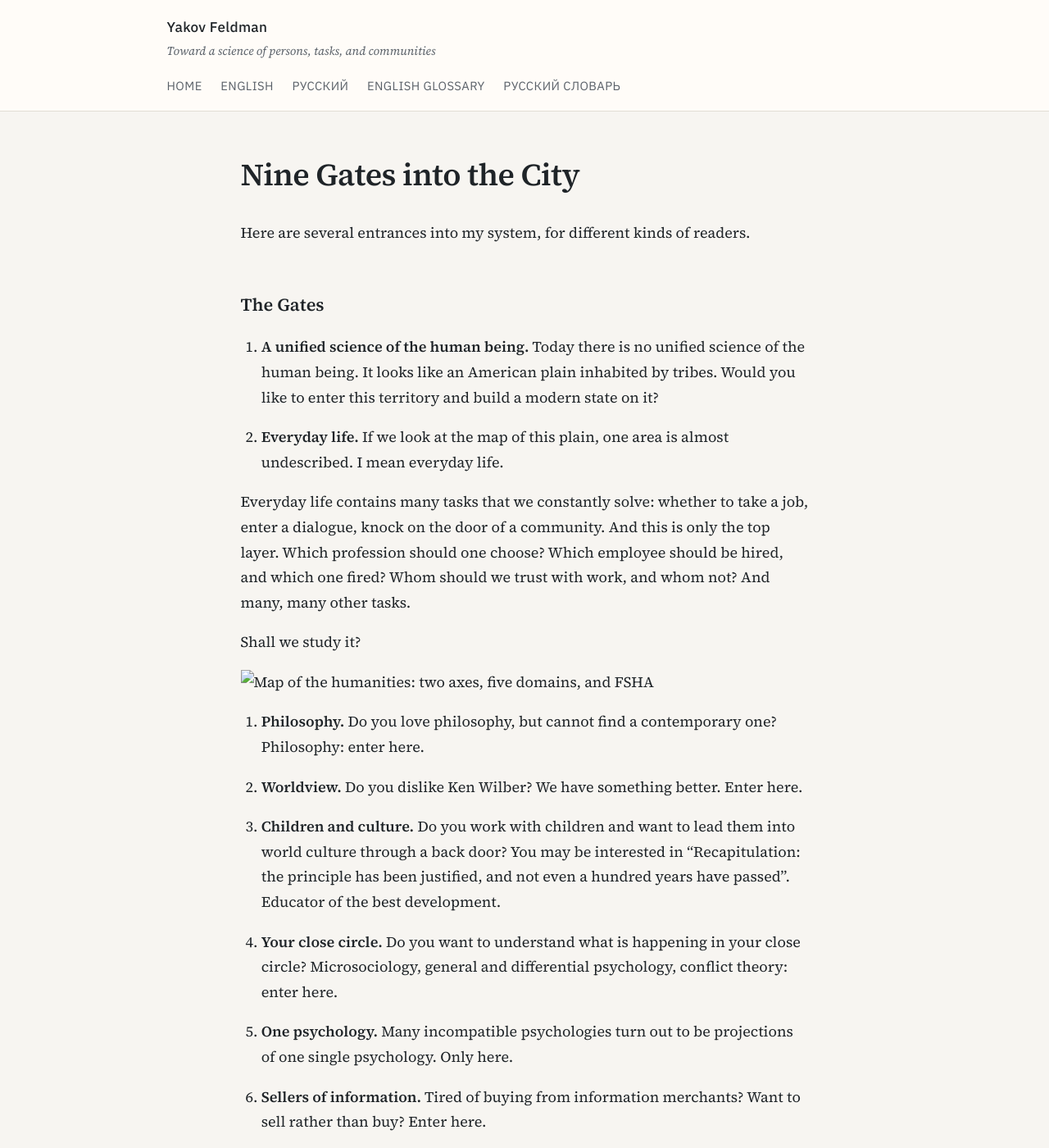
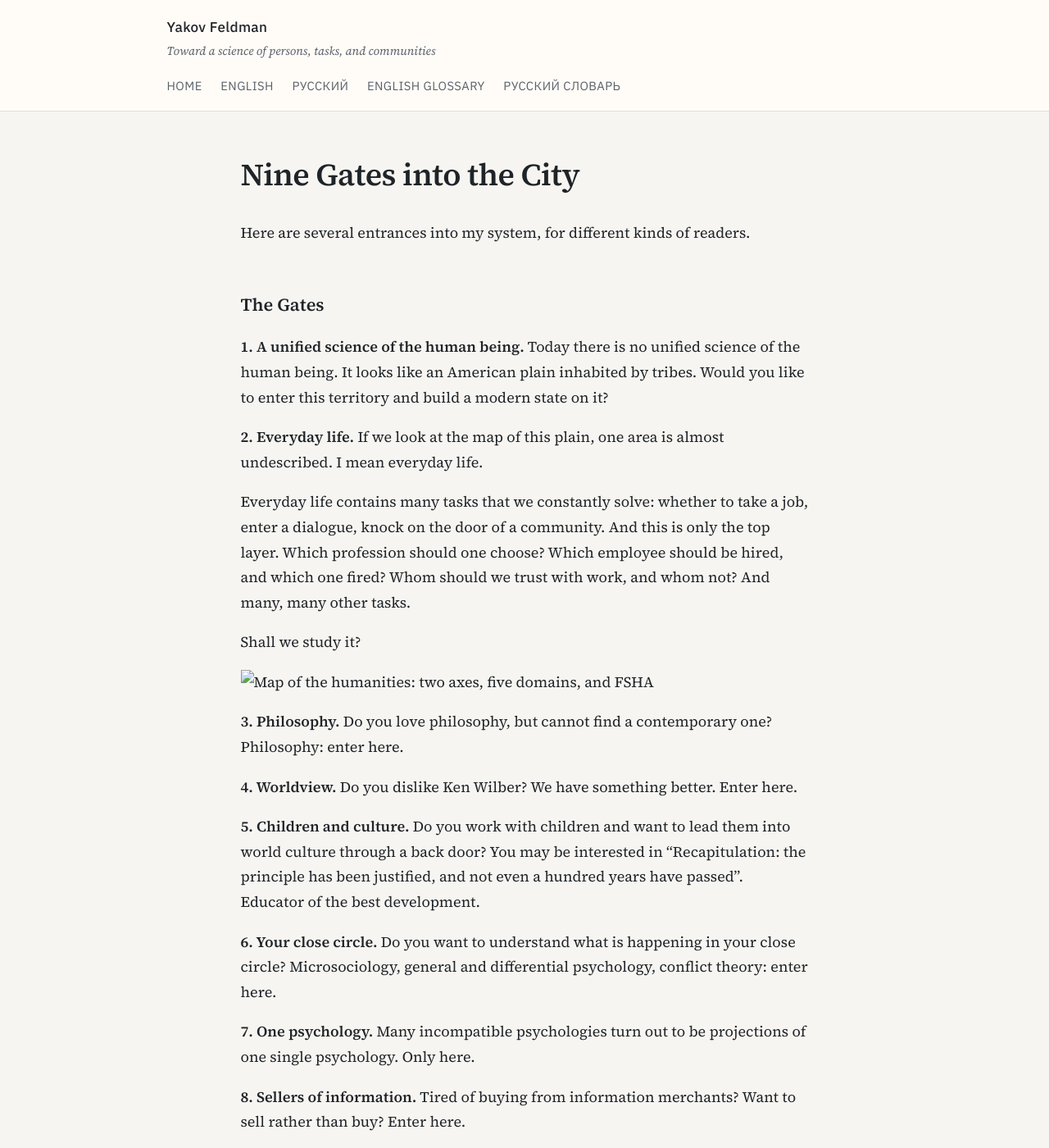
Before and after one commit to jfeldman777/books, a Jekyll site: the page built from 20_nine_gates_en.md, in a window 1280 px wide and 1400 px high. Shown: the whole window at 82% size. Built offline with Jekyll 4.4.1, drawn with Linux system fonts in a browser that asks for light colours; our own code applies the rules of GitHub Pages for plain Markdown files; some of the changed text lies outside the part shown.

Commit message:
номера

```diff
--- a/20_nine_gates_en.md
+++ b/20_nine_gates_en.md
@@ -4,9 +4,9 @@ Here are several entrances into my system, for different kinds of readers.
 
 ## The Gates
 
-1. **A unified science of the human being.** Today there is no unified science of the human being. It looks like an American plain inhabited by tribes. Would you like to enter this territory and build a modern state on it?
+**1. A unified science of the human being.** Today there is no unified science of the human being. It looks like an American plain inhabited by tribes. Would you like to enter this territory and build a modern state on it?
 
-2. **Everyday life.** If we look at the map of this plain, one area is almost undescribed. I mean everyday life.
+**2. Everyday life.** If we look at the map of this plain, one area is almost undescribed. I mean everyday life.
 
 Everyday life contains many tasks that we constantly solve: whether to take a job, enter a dialogue, knock on the door of a community. And this is only the top layer. Which profession should one choose? Which employee should be hired, and which one fired? Whom should we trust with work, and whom not? And many, many other tasks.
 
@@ -14,19 +14,19 @@ Shall we study it?
 
 ![Map of the humanities: two axes, five domains, and FSHA](assets/images/humanities-map-two-axes-en.svg)
 
-3. **Philosophy.** Do you love philosophy, but cannot find a contemporary one? Philosophy: enter here.
+**3. Philosophy.** Do you love philosophy, but cannot find a contemporary one? Philosophy: enter here.
 
-4. **Worldview.** Do you dislike Ken Wilber? We have something better. Enter here.
+**4. Worldview.** Do you dislike Ken Wilber? We have something better. Enter here.
 
-5. **Children and culture.** Do you work with children and want to lead them into world culture through a back door? You may be interested in “Recapitulation: the principle has been justified, and not even a hundred years have passed”. Educator of the best development.
+**5. Children and culture.** Do you work with children and want to lead them into world culture through a back door? You may be interested in “Recapitulation: the principle has been justified, and not even a hundred years have passed”. Educator of the best development.
 
-6. **Your close circle.** Do you want to understand what is happening in your close circle? Microsociology, general and differential psychology, conflict theory: enter here.
+**6. Your close circle.** Do you want to understand what is happening in your close circle? Microsociology, general and differential psychology, conflict theory: enter here.
 
-7. **One psychology.** Many incompatible psychologies turn out to be projections of one single psychology. Only here.
+**7. One psychology.** Many incompatible psychologies turn out to be projections of one single psychology. Only here.
 
-8. **Sellers of information.** Tired of buying from information merchants? Want to sell rather than buy? Enter here.
+**8. Sellers of information.** Tired of buying from information merchants? Want to sell rather than buy? Enter here.
 
-9. **The best.** What does “the best” mean? The best education, the best state structure, the best development of human potential, the best life strategy. Only here.
+**9. The best.** What does “the best” mean? The best education, the best state structure, the best development of human potential, the best life strategy. Only here.
 
 Note: the number nine is not accidental.
 
```
Also changed, not shown: 20_nine_gates_ru.md (+9 -9 lines).
